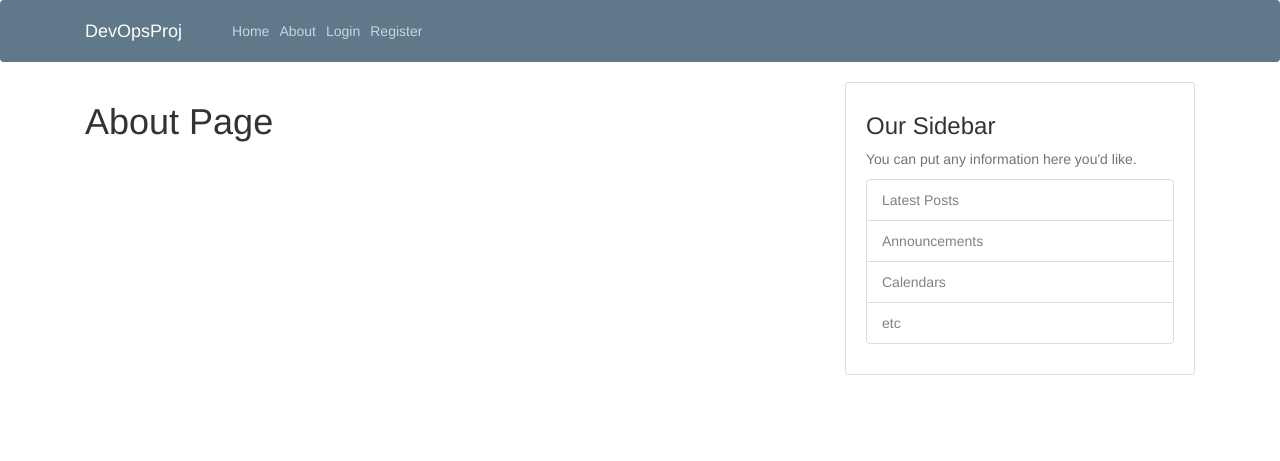
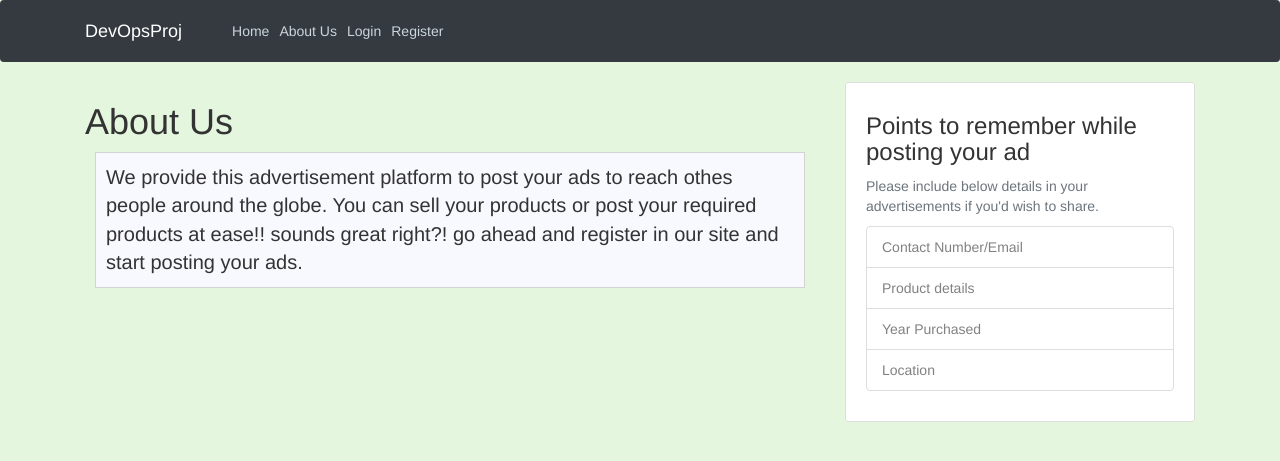
Before and after one commit to dom2code/devops_pipeline, a Django app: page /about/ in a window 1280 px wide. Shown: the top 461 px of the page. Run offline with Django 3.2, Linux system fonts and the light colour scheme; parts of the project's set-up code (start-up, migrations or seed data) failed here and were passed over; some libraries are stand-ins or nearby versions.

```diff
--- a/advertisement/templates/advertisement/about.html
+++ b/advertisement/templates/advertisement/about.html
@@ -1,4 +1,11 @@
 {% extends "advertisement/base.html" %}
 {% block content %}
-    <h1>About Page</h1>
+    <h1>About Us</h1>
+    <div style="background: ghostwhite;
+            font-size: 20px;
+            padding: 10px;
+            border: 1px solid lightgray;
+            margin: 10px;">
+            We provide this advertisement platform to post your ads to reach othes people around the globe. You can sell your products or post your required products at ease!! sounds great right?! go ahead and register in our site and start posting your ads.
+    </div>
 {% endblock content %}
--- a/advertisement/templates/advertisement/base.html
+++ b/advertisement/templates/advertisement/base.html
@@ -18,9 +18,9 @@
         <title>DevOpsProj</title>
     {% endif %}
 </head>
-<body>
+<body style="background-color:#E5F6DF">
     <header class="site-header">
-      <nav class="navbar navbar-expand-md navbar-dark bg-steel fixed-top">
+      <nav class="navbar navbar-expand-md navbar-dark bg-dark fixed-top">
         <div class="container">
           <a class="navbar-brand mr-4" href="{% url 'ad-home' %}">DevOpsProj</a>
           <button class="navbar-toggler" type="button" data-toggle="collapse" data-target="#navbarToggle" aria-controls="navbarToggle" aria-expanded="false" aria-label="Toggle navigation">
@@ -29,7 +29,7 @@
           <div class="collapse navbar-collapse" id="navbarToggle">
             <div class="navbar-nav mr-auto">
               <a class="nav-item nav-link" href="{% url 'ad-home' %}">Home</a>
-              <a class="nav-item nav-link" href="{% url 'ad-about' %}">About</a>
+              <a class="nav-item nav-link" href="{% url 'ad-about' %}">About Us</a>
             </div>
             <!-- Navbar Right Side -->
             <div class="navbar-nav">
@@ -60,13 +60,13 @@
         </div>
         <div class="col-md-4">
           <div class="content-section">
-            <h3>Our Sidebar</h3>
-            <p class='text-muted'>You can put any information here you'd like.
+            <h3>Points to remember while posting your ad</h3>
+            <p class='text-muted'>Please include below details in your advertisements if you'd wish to share.
               <ul class="list-group">
-                <li class="list-group-item list-group-item-light">Latest Posts</li>
-                <li class="list-group-item list-group-item-light">Announcements</li>
-                <li class="list-group-item list-group-item-light">Calendars</li>
-                <li class="list-group-item list-group-item-light">etc</li>
+                <li class="list-group-item list-group-item-light">Contact Number/Email</li>
+                <li class="list-group-item list-group-item-light">Product details</li>
+                <li class="list-group-item list-group-item-light">Year Purchased</li>
+                <li class="list-group-item list-group-item-light">Location</li>
               </ul>
             </p>
           </div>
--- a/advertisement/templates/advertisement/home.html
+++ b/advertisement/templates/advertisement/home.html
@@ -1,14 +1,14 @@
 {% extends "advertisement/base.html" %}
 {% block content %}
     {% for post in posts %}
-        <article class="media content-section">
+        <article style="background-color:#EDF0F5" class="media content-section">
           <img class="rounded-circle article-img" src="{{ post.author.profile.image.url }}">
           <div class="media-body">
             <div class="article-metadata">
               <a class="mr-2" href="{% url 'user-posts' post.author.username %}">{{ post.author }}</a>
               <small class="text-muted">{{ post.date_posted|date:"F d, Y" }}</small>
             </div>
-            <h2><a class="article-title" href="{% url 'post-detail' post.id %}">{{ post.title }}</a></h2>
+            <h2><a style="color:#3a5795" class="article-title" href="{% url 'post-detail' post.id %}">{{ post.title }}</a></h2>
             <p class="article-content">{{ post.content }}</p>
             <img src="{{ post.image.url }}" class="img-responsive" alt="{{post.title}}" width="307" height="240">
           </div>
--- a/adwebsite_project/settings.py
+++ b/adwebsite_project/settings.py
@@ -157,5 +157,5 @@ EMAIL_BACKEND = 'django.core.mail.backends.smtp.EmailBackend'
 EMAIL_HOST = 'smtp.gmail.com'
 EMAIL_PORT = 587
 EMAIL_USE_TLS = True
-EMAIL_HOST_USER = os.environ.get('EMAIL_USER')
-EMAIL_HOST_PASSWORD = os.environ.get('EMAIL_PASS')
+EMAIL_HOST_USER = 'x21168083.test@gmail.com'
+EMAIL_HOST_PASSWORD = '7305608524'
```
